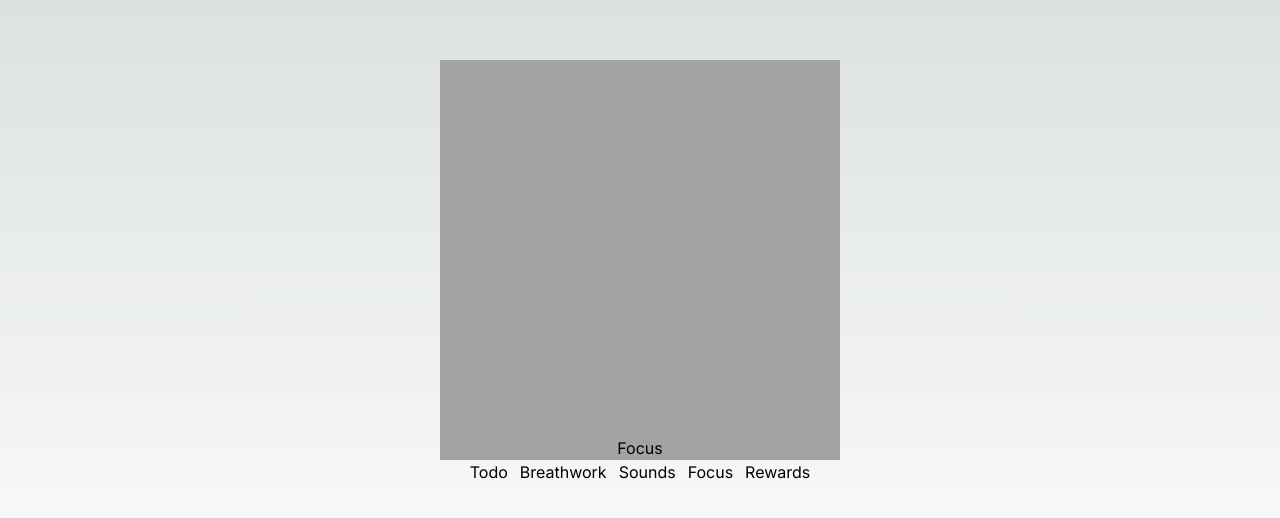
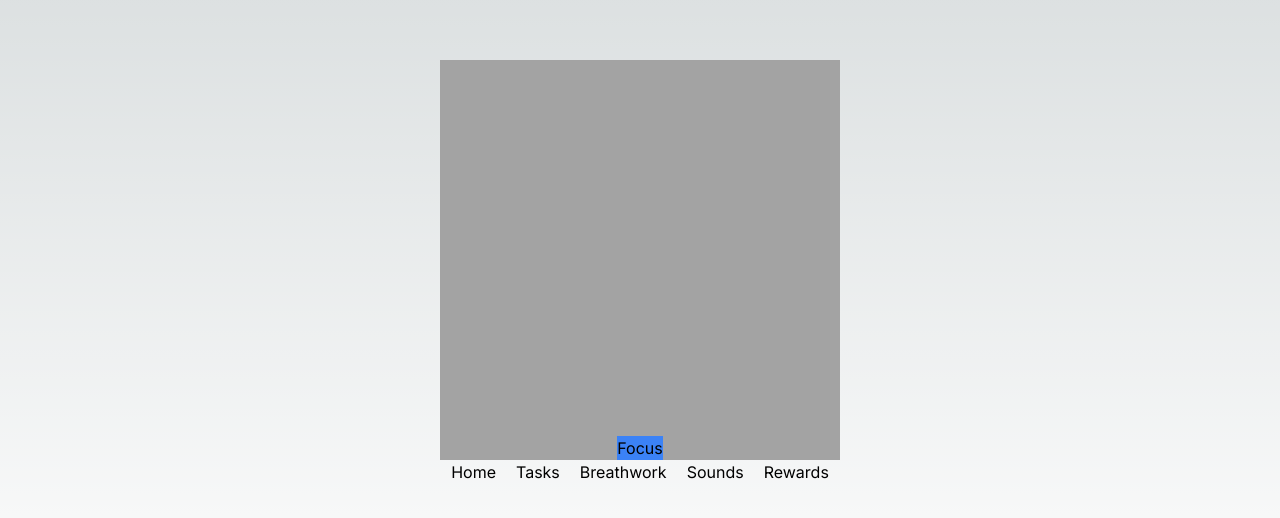
Before and after one commit to GrandeJames/bryzi, a Next.js app: page / in a window 1280 px wide. Shown: the part 128-646 px from the top of the page. Built offline with nearby package versions, Linux system fonts and the light colour scheme.

Commit message:
Clean up

```diff
--- a/src/app/page.tsx
+++ b/src/app/page.tsx
@@ -1,13 +1,14 @@
 import Focus from "./ui/focus";
+
 export default function Home() {
   return (
     <main className="min-h-screen flex flex-col items-center justify-center">
       <Focus />
-      <div className="flex gap-3">
-        <button>Todo</button>
+      <div className="space-x-5">
+        <button>Home</button>
+        <button>Tasks</button>
         <button>Breathwork</button>
         <button>Sounds</button>
-        <button>Focus</button>
         <button>Rewards</button>
       </div>
     </main>
--- a/src/app/ui/focus.tsx
+++ b/src/app/ui/focus.tsx
@@ -16,7 +16,6 @@ import Task from "./task";
  * Different Stage:
  * Get alert: deep breaths (inhale, hold, exhale). Can be in any order
  * Get focused: visual focus on an object for 30-60 seconds
- * Focus session: 90 mins max
  * Random Intermittent Reward
  * NSDR for learning sessions
  *
@@ -49,7 +48,13 @@ function Focus() {
         {stage === "visual" && <Visual onComplete={handleNextStage} />}
         {stage === "task" && <Task onComplete={handleNextStage} />}
       </div>
-      <div>{!stage && <button onClick={handleFocusClick}>Focus</button>}</div>
+      <div>
+        {!stage && (
+          <button onClick={handleFocusClick} className="bg-blue-500">
+            Focus
+          </button>
+        )}
+      </div>
     </div>
   );
 }
```
Also changed, not shown: src/app/layout.tsx (+9 -13 lines).
